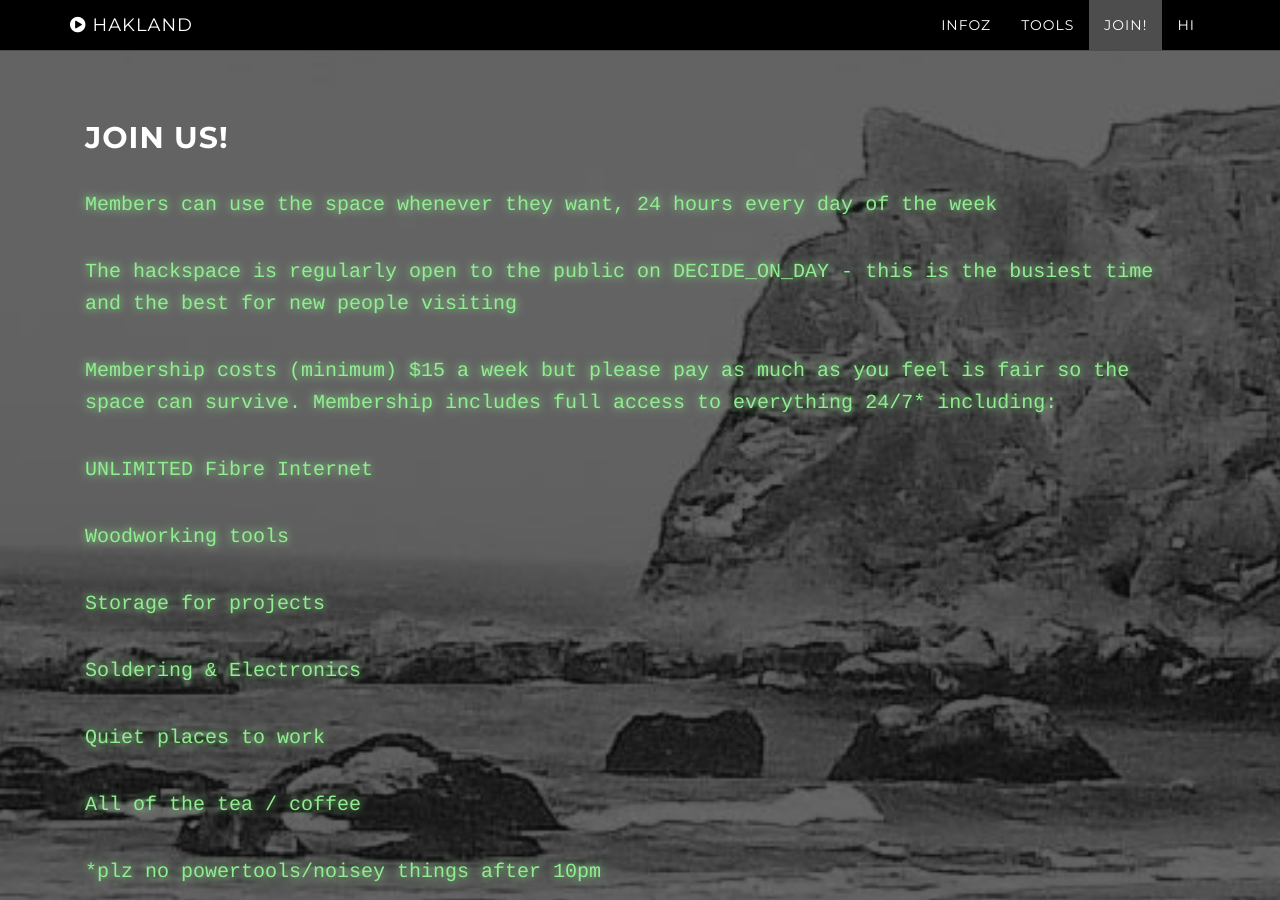
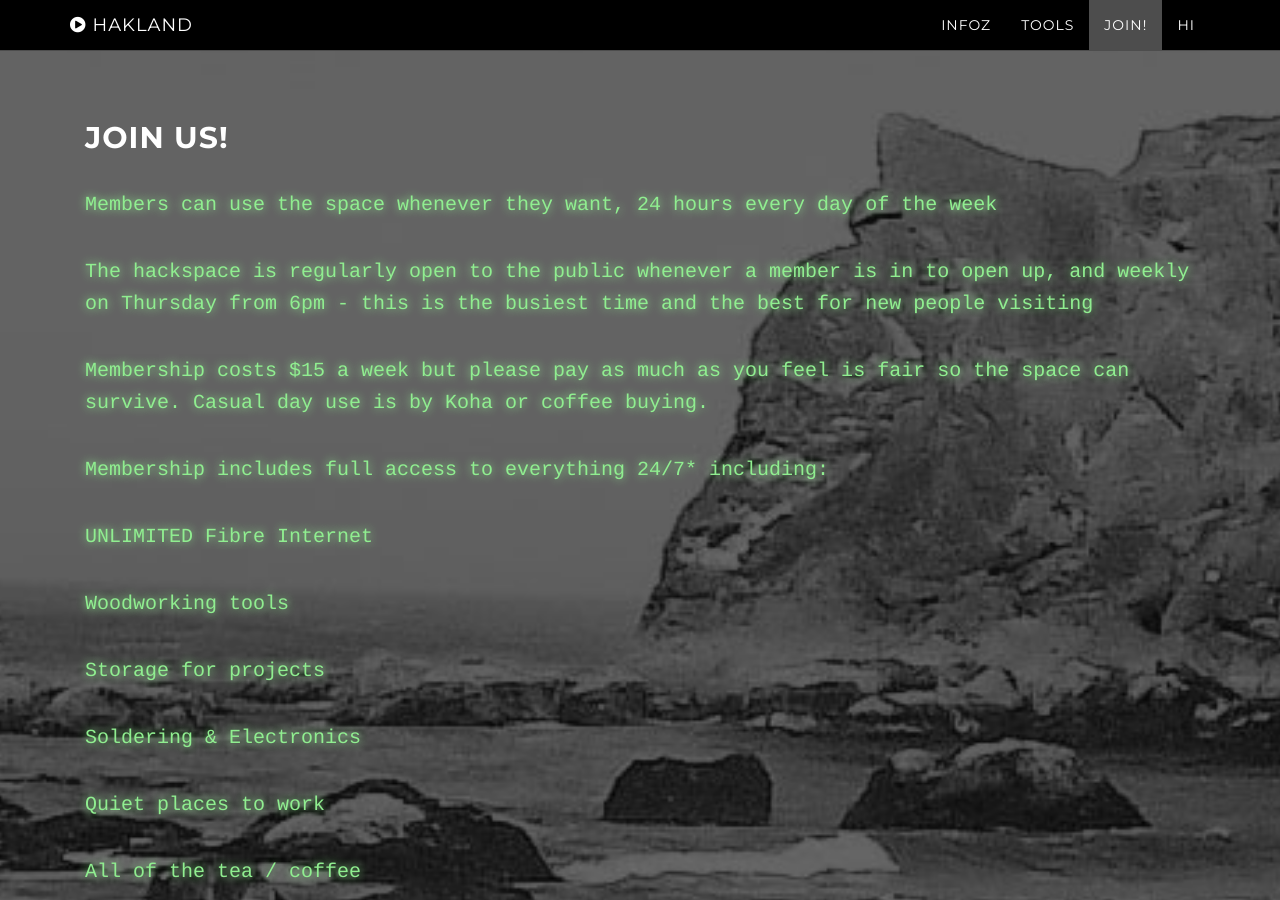
Before and after one commit to HakLand/HakLand.github.io, a Jekyll site: the page built from index.html, in a window 1280 px wide and 900 px high, scrolled down 2766 px. Built offline with Jekyll 4.4.1, drawn with Linux system fonts in a browser that asks for light colours.

Commit message:
clearer membership & access

```diff
--- a/_config.yml
+++ b/_config.yml
@@ -16,6 +16,8 @@ footer: HackLand.nz
 social:
   - title: slack
     url: https://join.slack.com/hakland/shared_invite/MTkwOTk4MDI5NjUwLTE0OTYzMDE0NDYtNGNmMDMxZGUxNw
+  - title: meetup
+    url: https://www.meetup.com/HackLand/
   - title: facebook
     url: https://facebook.com/AuckHackspace/
   - title: github
--- a/_includes/join_us.html
+++ b/_includes/join_us.html
@@ -5,9 +5,15 @@
                 <div class="col-lg-12">
                     <h2>JOIN US!</h2>
                     <p>Members can use the space whenever they want, 24 hours every day of the week</p>
-                    <p>The hackspace is regularly open to the public on DECIDE_ON_DAY - this is the busiest time and the best for new people visiting</p>
-                    <p>Membership costs (minimum) $15 a week but please pay as much as you feel is fair so the space can survive.
-                      Membership includes full access to everything 24/7* including:</p>
+                    <p>The hackspace is regularly open to the public whenever a member is in to open up, and weekly on Thursday from 6pm - this is the busiest time and the best for new people visiting</p>
+
+                    <p>Membership costs $15 a week but please pay as much as you feel is fair so the space can survive.
+                      Casual day use is by Koha or coffee buying.
+                    </p>
+                    <p>
+                      Membership includes full access to everything 24/7* including:
+                    </p>
+
                     <p>UNLIMITED Fibre Internet</p>
                     <p>Woodworking tools</p>
                     <p>Storage for projects</p>
```
